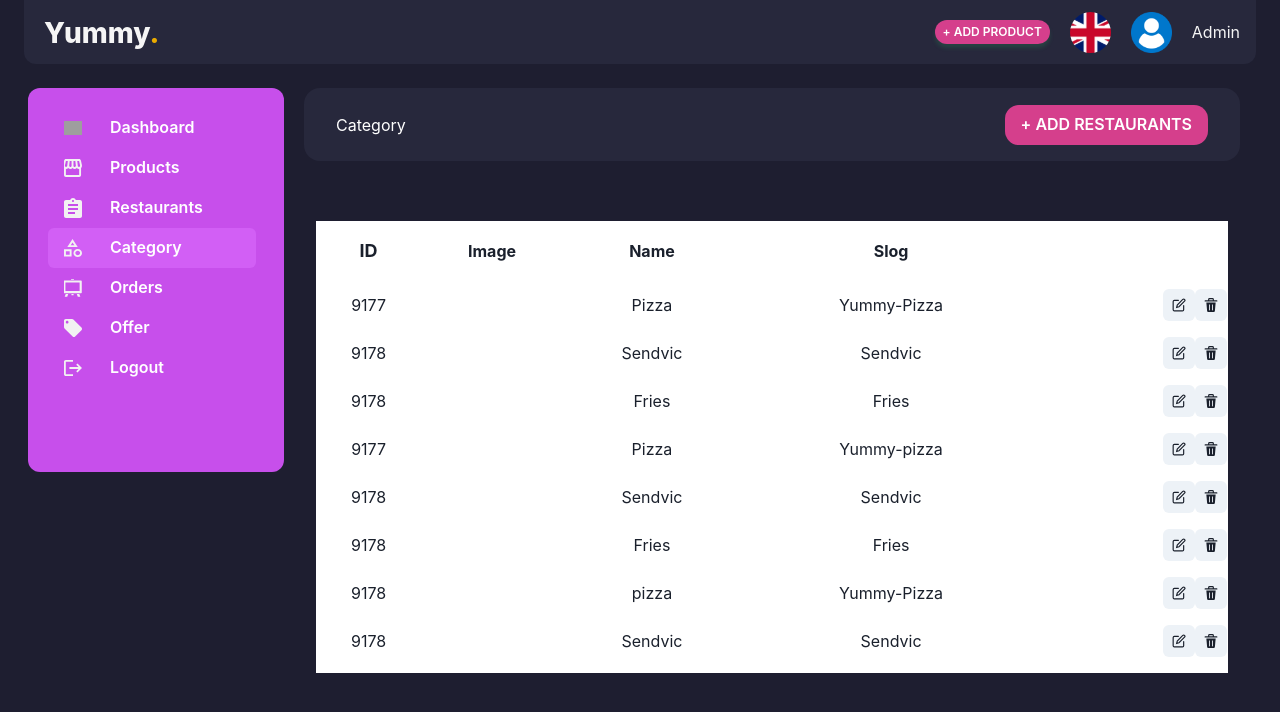
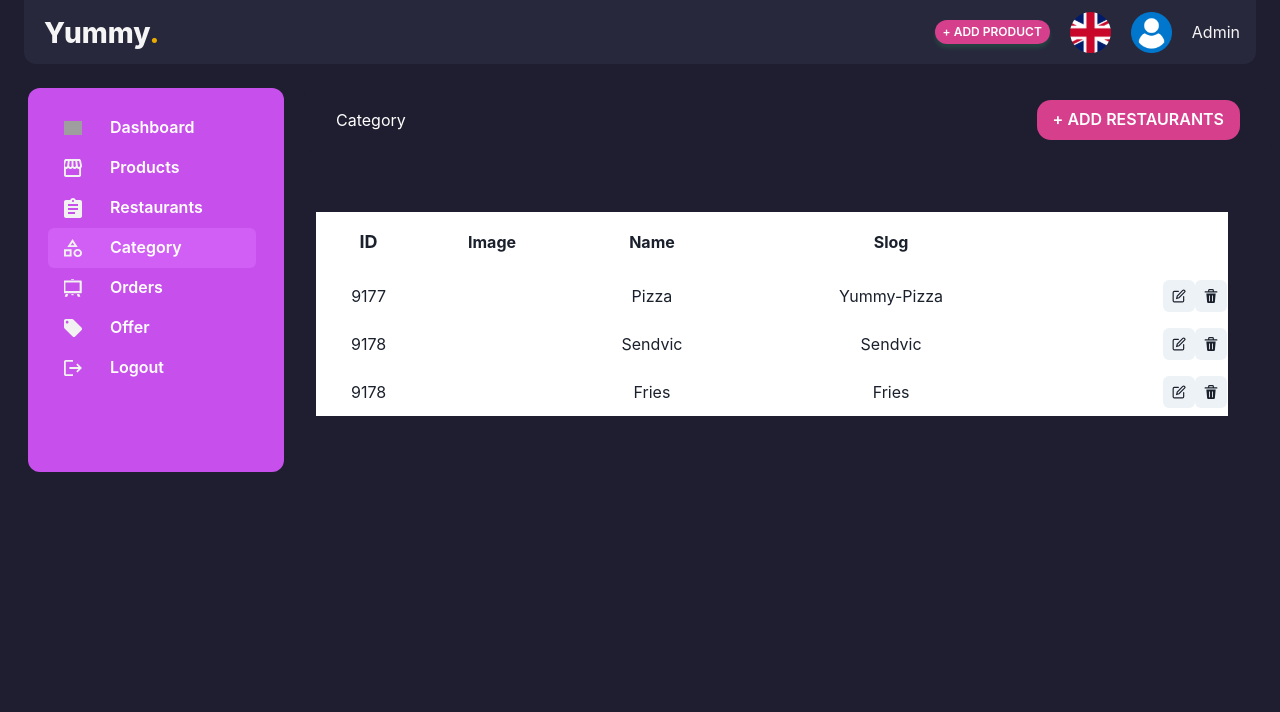
Before and after one commit to YusifAliyev037/YummyApp, a Next.js app: page /admin/category in a window 1280 px wide. Shown: the top 712 px of the page. Built offline with nearby package versions, Linux system fonts and the light colour scheme; grey boxes are pictures that could not be loaded.

Commit message:
I fixed the conflict

```diff
--- a/pages/admin/category.tsx
+++ b/pages/admin/category.tsx
@@ -6,9 +6,10 @@ import { Box, Button, InputGroup, Text } from '@chakra-ui/react';
 import Head from 'next/head';
 import React from 'react';
 
-function category() {
-  let TableNames = ['ID', 'Image', 'Name', 'Slog'];
-  let testData = [
+function Category() {
+  const tableNames = ['ID', 'Image', 'Name', 'Slog'];
+
+  const testData = [
     {
       Id: 9177,
       Image: '',
@@ -27,53 +28,10 @@ function category() {
       Name: 'Fries',
       Slog: 'Fries',
     },
-    {
-      Id: 9177,
-      Image: '',
-      Name: 'Pizza',
-      Slog: 'Yummy-pizza',
-    },
-    {
-      Id: 9178,
-      Image: '',
-      Name: 'Sendvic',
-      Slog: 'Sendvic',
-    },
-    {
-      Id: 9178,
-      Image: '',
-      Name: 'Fries',
-      Slog: 'Fries',
-    },
-    {
-      Id: 9178,
-      Image: '',
-      Name: 'pizza',
-      Slog: 'Yummy-Pizza',
-    },
-    {
-      Id: 9178,
-      Image: '',
-      Name: 'Sendvic',
-      Slog: 'Sendvic',
-    },
-    {
-      Id: 9178,
-      Image: '',
-      Name: 'Fries',
-      Slog: 'Fries',
-    },
-    {
-      Id: 9178,
-      Image: '',
-      Name: 'Sendvic',
-      Slog: 'Sendvic',
-    },
   ];
 
   return (
-    <Box className=' bg-darkBlue10 h-screen p-2'>
-      <Box as='header'>
+    <Box className='bg-darkBlue10 h-screen p-2'>
       <Head>
         <title>Category</title>
         <MetaSeo
@@ -86,23 +44,10 @@ function category() {
         />
       </Head>
       <Header />
-      </Box>
-      <Box
-        as='main'
-        className='flex  '
-      >
+      <Box className='flex'>
         <PushModul />
-
-        <Box
-          as='section'
-          className='w-full'
-        >
-          <Box
-            bg='#27283C'
-            className='flex items-center mb-12 w-5/5 px-8 mt-20 mr-8 '
-            borderRadius={16}
-            height={73}
-          >
+        <Box className='w-full'>
+          <Box className='bg-darkBlue10 flex items-center mb-12 w-full px-8 mt-20 mr-8 rounded-lg h-16'>
             <Text color='white'>Category</Text>
             <InputGroup className='flex justify-end items-center gap-7'>
               <Box>
@@ -122,7 +67,7 @@ function category() {
           >
             <TableCategory
               order={testData}
-              name={TableNames}
+              name={tableNames}
             />
           </Box>
         </Box>
@@ -130,4 +75,5 @@ function category() {
     </Box>
   );
 }
-export default category;
+
+export default Category;
```
Lines whose indentation alone changed are shown as unchanged.
